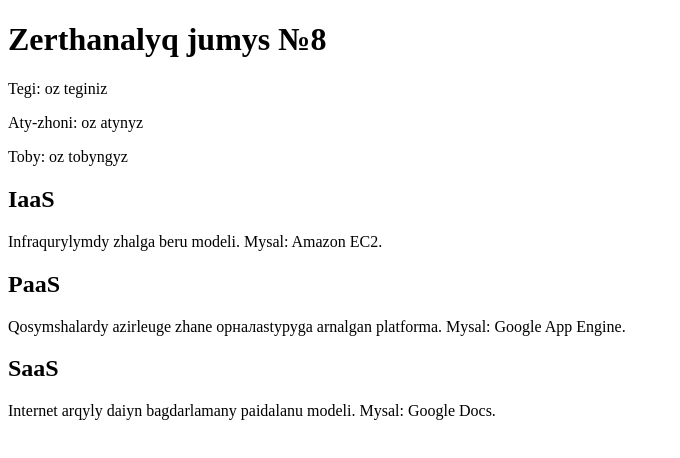
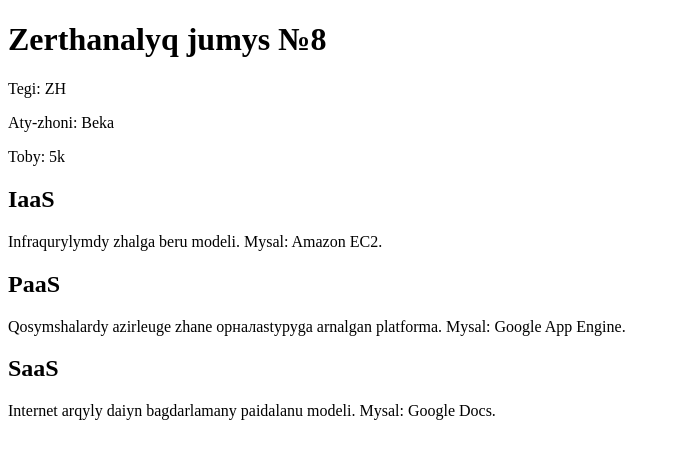
Before and after one commit to r1kkw/imgay, a plain HTML site: page index.html in a window 1280 px wide. Shown: the whole page, without its empty margins (0-680 px from the left). Drawn offline with Linux system fonts and the light colour scheme.

Commit message:
Update index.html

```diff
--- a/index.html
+++ b/index.html
@@ -7,9 +7,9 @@
 <body>
     <h1>Zerthanalyq jumys №8</h1>
 
-    <p>Tegi: oz teginiz</p>
-    <p>Aty-zhoni: oz atynyz</p>
-    <p>Toby: oz tobyngyz</p>
+    <p>Tegi: ZH</p>
+    <p>Aty-zhoni: Beka</p>
+    <p>Toby: 5k</p>
 
     <h2>IaaS</h2>
     <p>Infraqurylymdy zhalga beru modeli.
```
